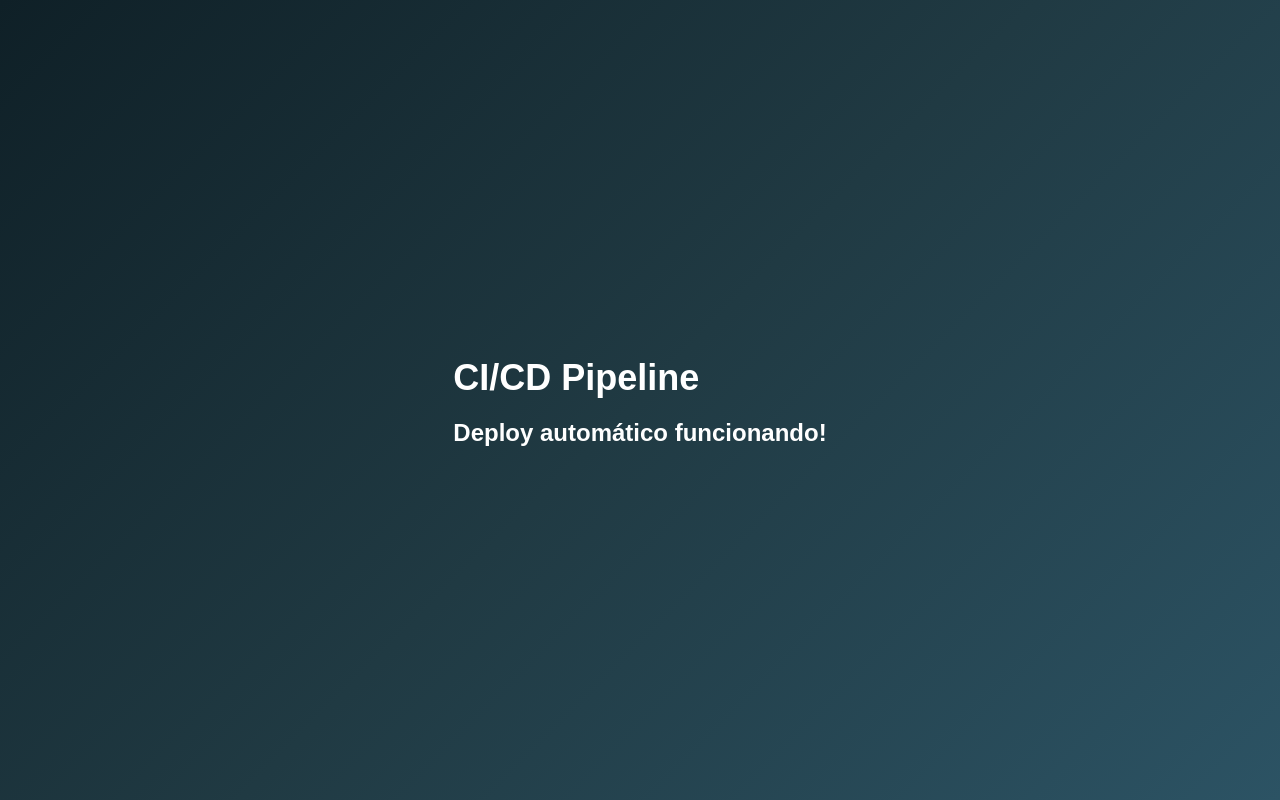
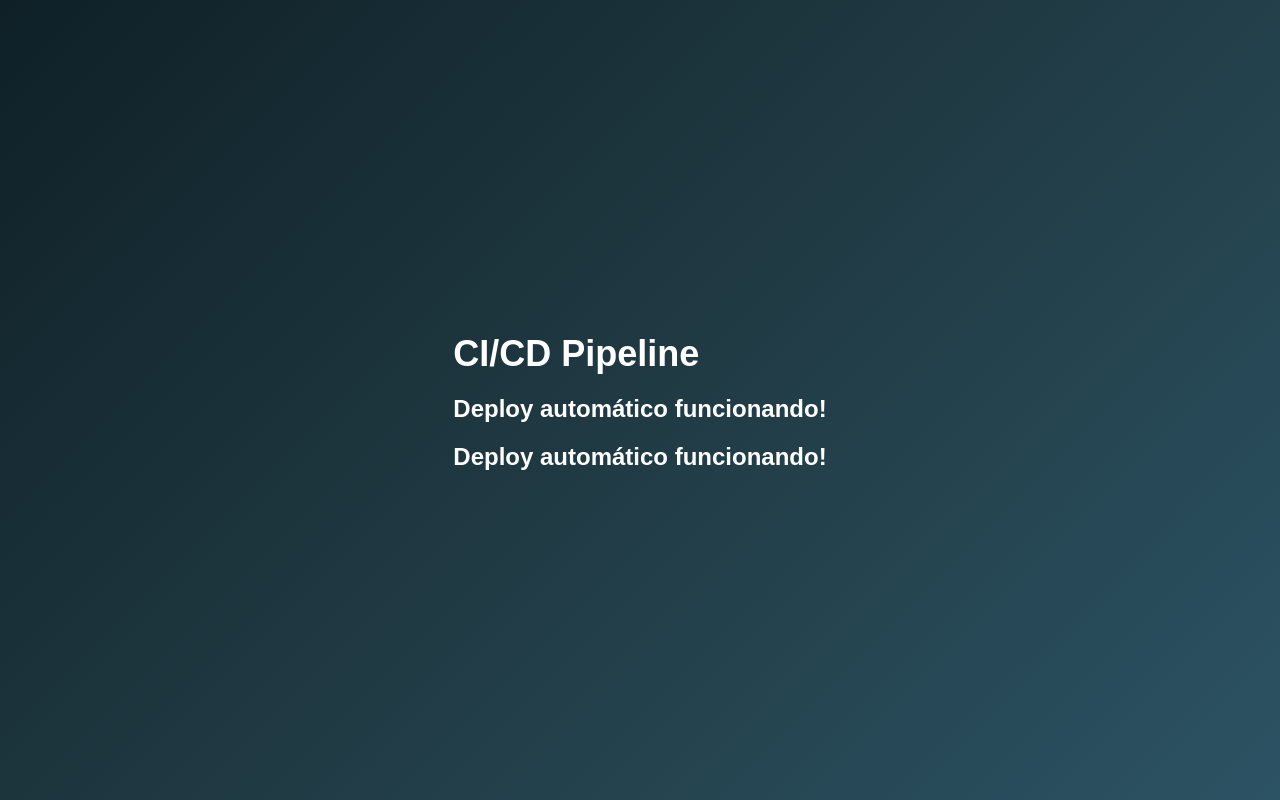
Before and after one commit to ryanbsdeveloper/ci-cd-aula, a website: page views/index.html in a window 1280 px wide. Drawn offline with Linux system fonts and the light colour scheme.

Commit message:
feat: nova feature

```diff
--- a/views/index.html
+++ b/views/index.html
@@ -24,6 +24,7 @@
   <div>
     <h1>CI/CD Pipeline</h1>
     <h2>Deploy automático funcionando!</h2>
+    <h2>Deploy automático funcionando!</h2>
   </div>
 </body>
 </html>
```
